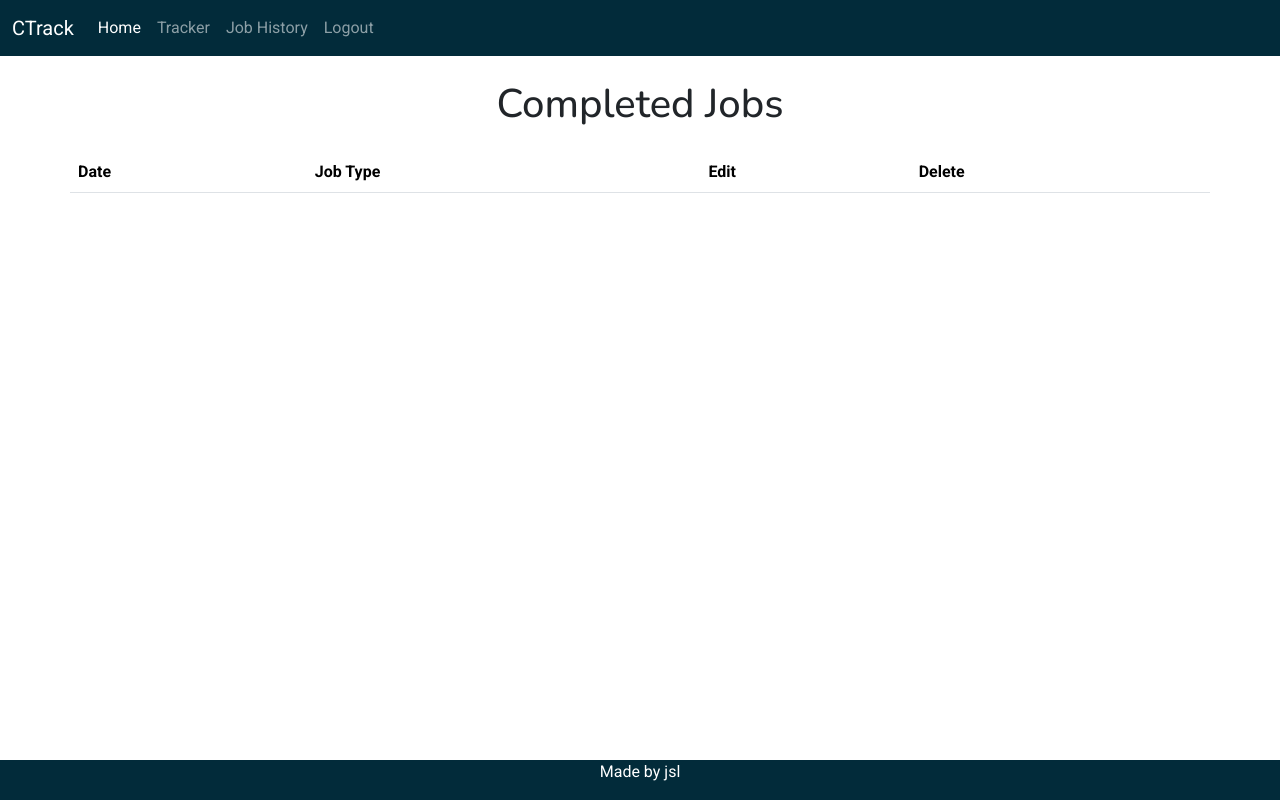
After one commit to John-SSL/Milestone-Project-3, a Django app: a page that uses templates/base.html in a window 1280 px wide. The commit adds this page. Run offline with Django 4.2, Linux system fonts and the light colour scheme; the visitor is signed in with stand-in values (Sample User, id 1); data that the repository does not hold is empty; some libraries are stand-ins or nearby versions.

Commit message:
Create Completed Job List view and job history page

```diff
--- a/job_tracker/models.py
+++ b/job_tracker/models.py
@@ -15,6 +15,10 @@ class CompletedJob(models.Model):
     user = models.ForeignKey(User, on_delete=models.CASCADE)
     job_type = models.ForeignKey(JobType, on_delete=models.CASCADE)
     completed_on = models.DateField()
+
+    class Meta:
+        ordering = ["-completed_on"]
+
 
     def __str__(self):
         return f"{self.job_type.credits} credits"
--- /dev/null
+++ b/job_tracker/templates/job_tracker/job-history.html
@@ -0,0 +1,37 @@
+{% extends "base.html" %}
+{% load static %}
+{% load crispy_forms_tags %}
+{% block content %}
+<!-- Job History -->
+<div class="container text-center mt-4">
+    <div class="row">
+        <div class="col-12">
+            <h1> Completed Jobs</h1>
+        </div>
+    </div>
+</div>
+<div class="container mt-3">
+    <div class="row">
+        <table class="table">
+            <thead>
+                <tr>
+                    <th scope="col">Date</th>
+                    <th scope="col">Job Type</th>
+                    <th scope="col">Edit</th>
+                    <th scope="col">Delete</th>
+                </tr>
+            </thead>
+            <tbody>
+                {% for job in completedjob_list %}
+                <tr>
+                    <th scope="row"> {{ job.completed_on }} </th>
+                    <td> {{ job.job_type }} </td>
+                    <td><button type="submit" class="btn btn-warning">Edit</button></td>
+                    <td><button type="submit" class="btn btn-danger">Delete</button></td>
+                </tr>
+                {% endfor %}
+            </tbody>
+        </table>
+    </div>
+</div>
+{% endblock content %}
--- a/job_tracker/urls.py
+++ b/job_tracker/urls.py
@@ -3,4 +3,5 @@ from . import views
 
 urlpatterns = [
     path('', views.job_tracker, name='tracker'),
+    path('history', views.CompletedJobList.as_view(), name='job-history')
 ]
--- a/job_tracker/views.py
+++ b/job_tracker/views.py
@@ -1,6 +1,7 @@
 from django.shortcuts import render, redirect
 from django.contrib import messages
 from django.db.models import Sum
+from django.views import generic
 from datetime import date, timedelta
 from .forms import CompletedJobForm
 from .models import CompletedJob, Absence
@@ -62,3 +63,11 @@ def job_tracker(request):
         {"weekly_data": weekly_data,
          "job_form": job_form,
          })
+
+
+class CompletedJobList(generic.ListView):
+    model = CompletedJob
+    template_name = "job_tracker/job-history.html"
+    paginate_by = 7
+    def get_queryset(self):
+        return CompletedJob.objects.filter(user = self.request.user)
--- a/templates/base.html
+++ b/templates/base.html
@@ -2,6 +2,7 @@
 
 {% url 'index' as index_url %}
 {% url 'tracker' as tracker_url %}
+{% url 'job-history' as history_url %}
 {% url 'account_login' as login_url %}
 {% url 'account_signup' as signup_url %}
 {% url 'account_logout' as logout_url %}
@@ -42,6 +43,9 @@
                     {% if user.is_authenticated %}
                     <li class="nav-item">
                         <a class="nav-link" href="{% url 'tracker' %}">Tracker</a>
+                    </li>
+                    <li class="nav-item">
+                        <a class="nav-link" href="{% url 'job-history' %}">Job History</a>
                     </li>
                     <li class="nav-item">
                         <a class="nav-link {% if request.path == logout_url %}active" aria-current="page{% endif %}"
@@ -90,7 +94,6 @@
                 <p class="text-center text-white">Made by jsl</p>
             </div>
         </div>
-
     </footer>
 
     <!-- Bootstrap Script -->
```
Also changed, not shown: job_tracker/templates/job_tracker/job-tracker.html (+9 -2 lines).
